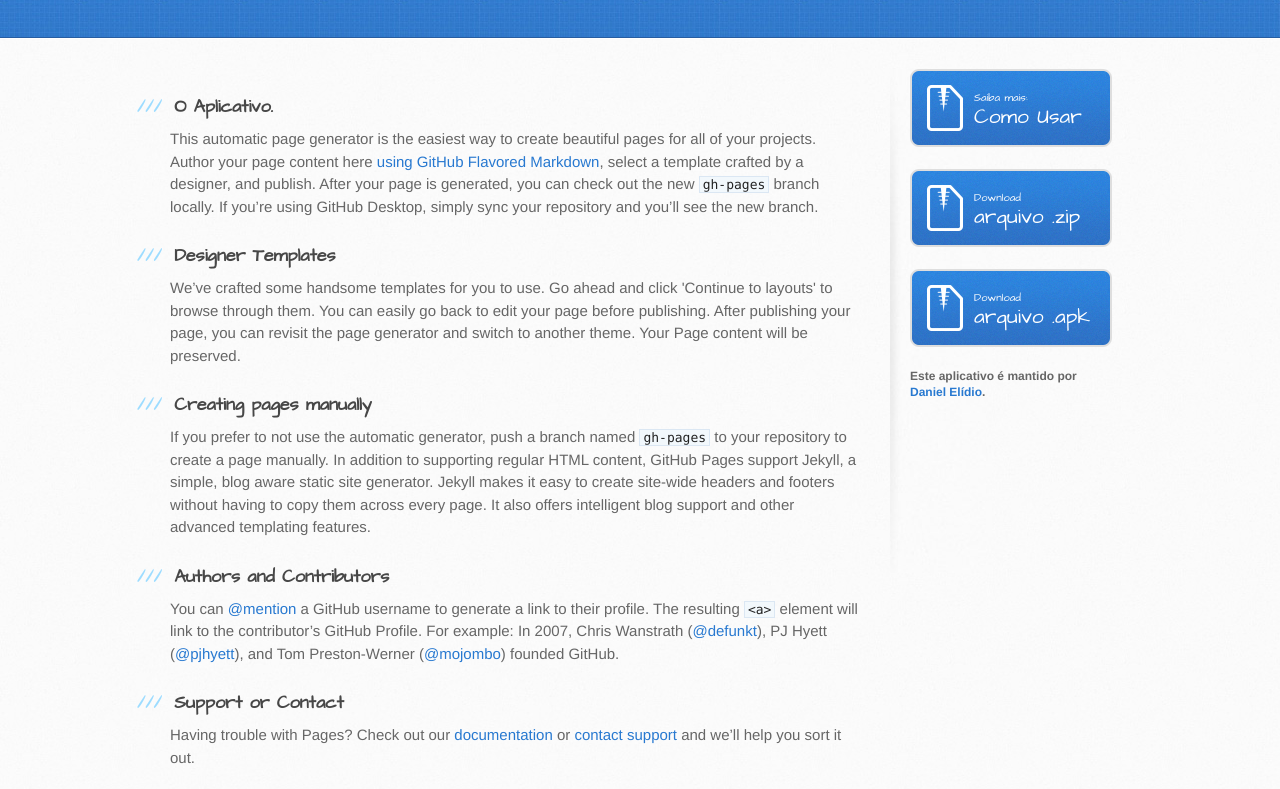
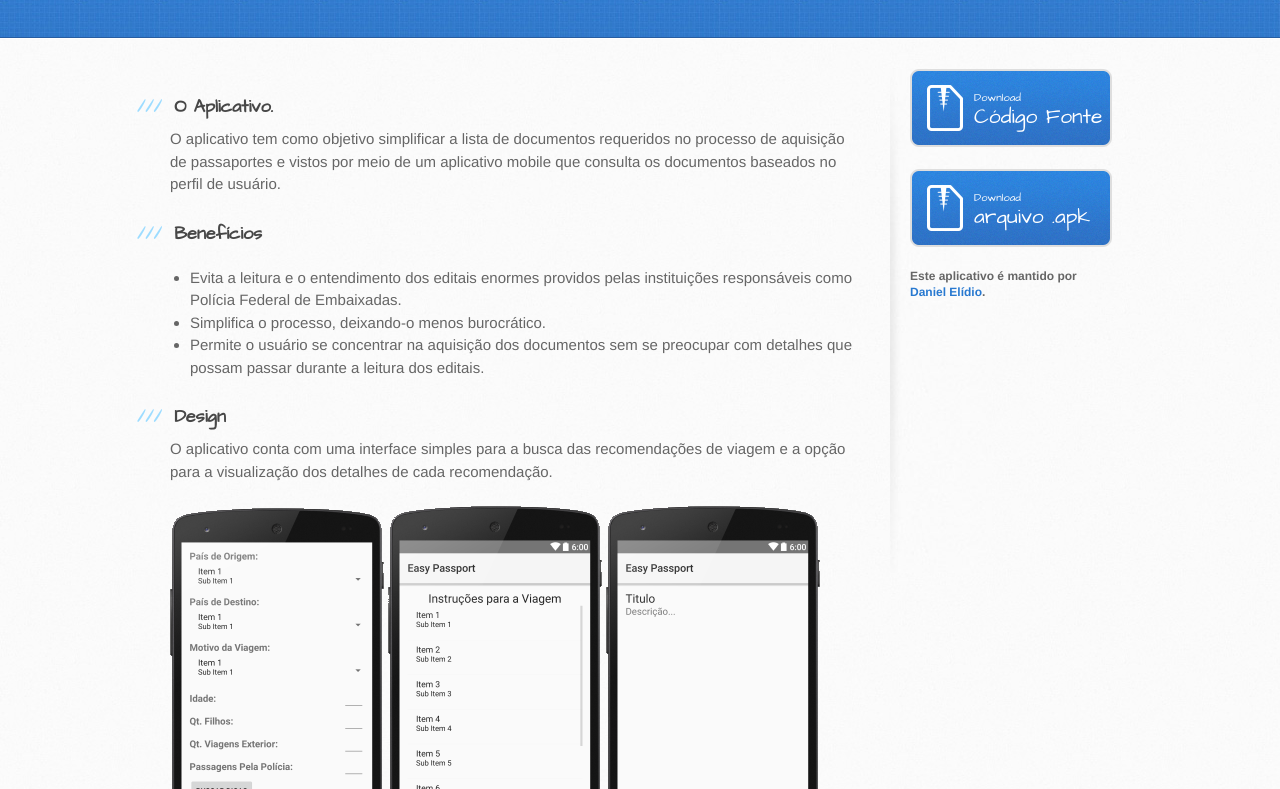
Before and after one commit to danielelidio/EasyPassoportApp, a plain HTML site: page index.html in a window 1280 px wide. Shown: the part 163-952 px from the top of the page. Drawn offline with Linux system fonts and the light colour scheme.

Commit message:
Conteúdo do site
- O Aplicativo
- Benefícios
- Design
- Autor
- Suporte e Contato

```diff
--- a/index.html
+++ b/index.html
@@ -31,37 +31,46 @@
           <h3>
 <a id="welcome-to-github-pages" class="anchor" href="#welcome-to-github-pages" aria-hidden="true"><span aria-hidden="true" class="octicon octicon-link"></span></a>O Aplicativo.</h3>
 
-<p>This automatic page generator is the easiest way to create beautiful pages for all of your projects. Author your page content here <a href="https://guides.github.com/features/mastering-markdown/">using GitHub Flavored Markdown</a>, select a template crafted by a designer, and publish. After your page is generated, you can check out the new <code>gh-pages</code> branch locally. If you’re using GitHub Desktop, simply sync your repository and you’ll see the new branch.</p>
+<p>O aplicativo tem como objetivo simplificar a lista de documentos requeridos no processo de aquisição de passaportes e vistos por meio de um aplicativo mobile que consulta os documentos baseados no perfil de usuário.</p>
 
 <h3>
-<a id="designer-templates" class="anchor" href="#designer-templates" aria-hidden="true"><span aria-hidden="true" class="octicon octicon-link"></span></a>Designer Templates</h3>
+<a id="designer-templates" class="anchor" href="#designer-templates" aria-hidden="true"><span aria-hidden="true" class="octicon octicon-link"></span></a>Benefícios</h3>
 
-<p>We’ve crafted some handsome templates for you to use. Go ahead and click 'Continue to layouts' to browse through them. You can easily go back to edit your page before publishing. After publishing your page, you can revisit the page generator and switch to another theme. Your Page content will be preserved.</p>
+<p>
+  <ul>
+    <li>Evita a leitura e o entendimento dos editais enormes providos pelas instituições responsáveis como Polícia Federal de Embaixadas.</li>
+    <li>Simplifica o processo, deixando-o menos burocrático.</li>
+    <li>Permite o usuário se concentrar na aquisição dos documentos sem se preocupar com detalhes que possam passar durante a leitura dos editais.</li>
+  </ul>
+</p>
 
 <h3>
-<a id="creating-pages-manually" class="anchor" href="#creating-pages-manually" aria-hidden="true"><span aria-hidden="true" class="octicon octicon-link"></span></a>Creating pages manually</h3>
+<a id="creating-pages-manually" class="anchor" href="#creating-pages-manually" aria-hidden="true"><span aria-hidden="true" class="octicon octicon-link"></span></a>Design</h3>
 
-<p>If you prefer to not use the automatic generator, push a branch named <code>gh-pages</code> to your repository to create a page manually. In addition to supporting regular HTML content, GitHub Pages support Jekyll, a simple, blog aware static site generator. Jekyll makes it easy to create site-wide headers and footers without having to copy them across every page. It also offers intelligent blog support and other advanced templating features.</p>
+<p>
+  O aplicativo conta com uma interface simples para a busca das recomendações de viagem e a opção para a visualização dos detalhes de cada recomendação.
+  <br />
+  <br />
+  <img src="images/telas/home.png" />
+  <img src="images/telas/resultados.png" />
+  <img src="images/telas/detalhes.png" />
+</p>
 
 <h3>
-<a id="authors-and-contributors" class="anchor" href="#authors-and-contributors" aria-hidden="true"><span aria-hidden="true" class="octicon octicon-link"></span></a>Authors and Contributors</h3>
+<a id="authors-and-contributors" class="anchor" href="#authors-and-contributors" aria-hidden="true"><span aria-hidden="true" class="octicon octicon-link"></span></a>Autor</h3>
 
-<p>You can <a href="https://help.github.com/articles/basic-writing-and-formatting-syntax/#mentioning-users-and-teams" class="user-mention">@mention</a> a GitHub username to generate a link to their profile. The resulting <code>&lt;a&gt;</code> element will link to the contributor’s GitHub Profile. For example: In 2007, Chris Wanstrath (<a href="https://github.com/defunkt" class="user-mention">@defunkt</a>), PJ Hyett (<a href="https://github.com/pjhyett" class="user-mention">@pjhyett</a>), and Tom Preston-Werner (<a href="https://github.com/mojombo" class="user-mention">@mojombo</a>) founded GitHub.</p>
+<p>Daniel Elídio (@danielelidio) é estudante de Ciência da Computação na Universidade Federal de Alfenas (UNIFAL-MG) desde 2013.</p>
 
 <h3>
-<a id="support-or-contact" class="anchor" href="#support-or-contact" aria-hidden="true"><span aria-hidden="true" class="octicon octicon-link"></span></a>Support or Contact</h3>
+<a id="support-or-contact" class="anchor" href="#support-or-contact" aria-hidden="true"><span aria-hidden="true" class="octicon octicon-link"></span></a>Suporte & Contato</h3>
 
-<p>Having trouble with Pages? Check out our <a href="https://help.github.com/pages">documentation</a> or <a href="https://github.com/contact">contact support</a> and we’ll help you sort it out.</p>
+<p>Se você tiver algum problema ou sugestão, por favor, envie uma questão em aberto para nosso <a href="https://github.com/danielelidio/EasyPassportApp/issues">Bug Tracker</a></p>
         </section>
 
         <aside id="sidebar">
-          <a href="https://github.com/danielelidio/EasyPassoportApp/zipball/master" class="button">
-            <small>Saiba mais:</small>
-            Como Usar
-          </a>
-          <a href="https://github.com/danielelidio/EasyPassoportApp/zipball/master" class="button">
+          <a href="https://github.com/danielelidio/EasyPassportApp/archive/master.zip" class="button">
             <small>Download</small>
-            arquivo .zip
+            Código Fonte
           </a>
           <a href="https://github.com/danielelidio/EasyPassoportApp/tarball/master" class="button">
             <small>Download</small>
```
Also changed, not shown: images/telas/detalhes.png (added), images/telas/home.png (added), images/telas/resultados.png (added).
